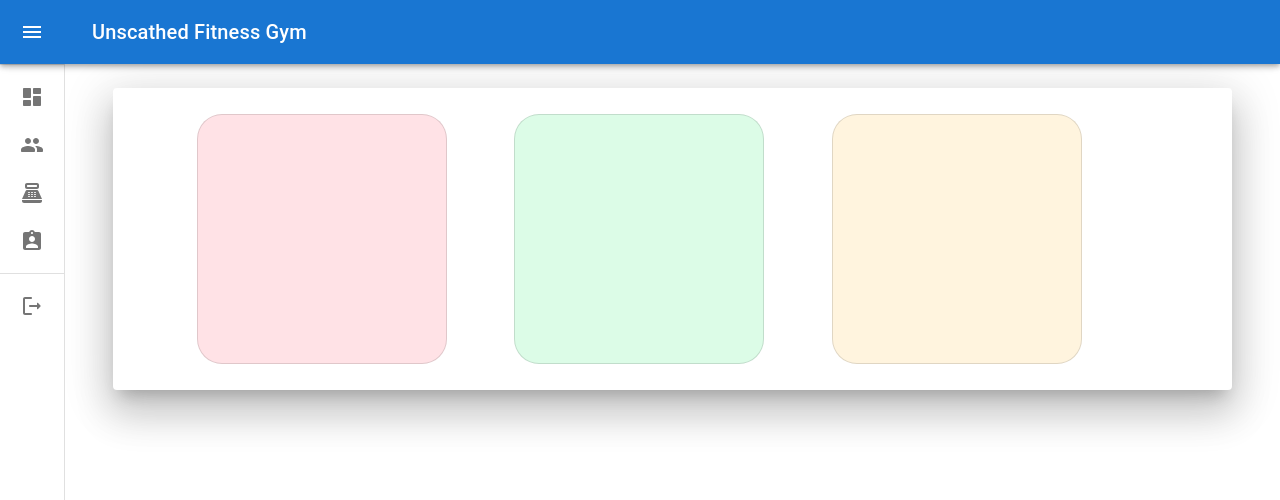
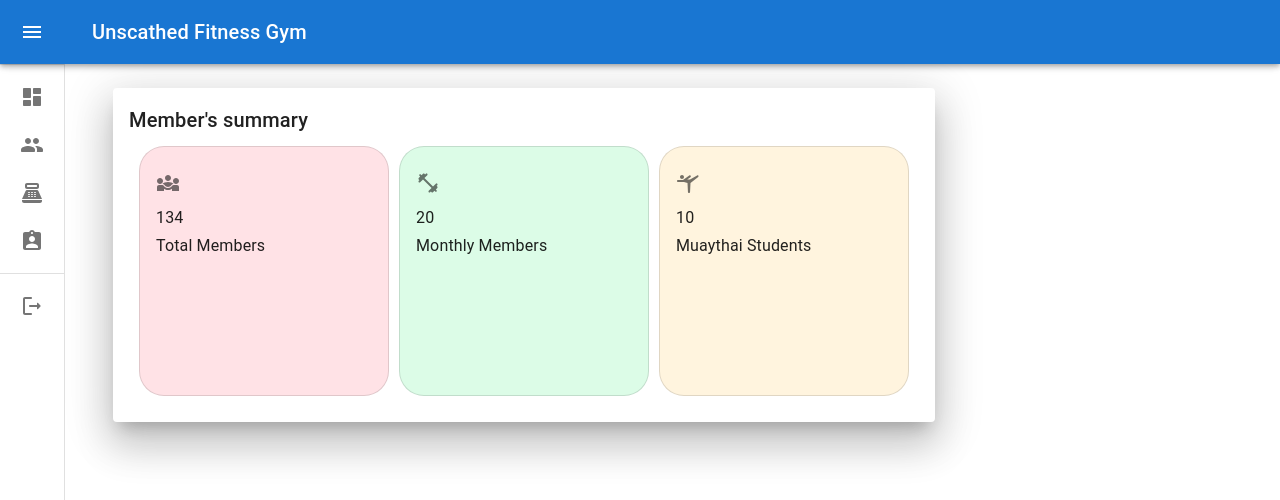
Before and after one commit to 2202-XU-CSCC22B/groupD, a Next.js app in the folder front-end/: page /dashboard in a window 1280 px wide. Shown: the top 500 px of the page. Built offline with nearby package versions, Linux system fonts and the light colour scheme.

Commit message:
Completed the Dashboard and Added Layout for landing page!

```diff
--- a/front-end/package.json
+++ b/front-end/package.json
@@ -15,6 +15,7 @@
     "@mui/material": "^5.12.3",
     "@mui/styles": "^5.12.3",
     "next": "13.4.1",
+    "prop-types": "^15.8.1",
     "react": "18.2.0",
     "react-dom": "18.2.0"
   }
--- /dev/null
+++ b/front-end/src/components/MemberSummary.js
@@ -0,0 +1,31 @@
+import {Paper} from "@mui/material";
+import {memberSummary} from "@modules/utils/config";
+import PaperDashboard from "@modules/components/PaperDashboard";
+import Typography from "@mui/material/Typography";
+
+export default function MemberSummary(){
+    return(
+        <Paper  style={{padding:"1rem"}} elevation={24}>
+            <Typography variant="h6" display="block" gutterBottom> Member's summary</Typography>
+
+            <div style={{
+                display: "flex",
+                flexDirection: "row",
+                justifyContent: "space-evenly",
+                flexWrap: "wrap",
+                gap: "10px",
+                margin: "10px",
+            }}>
+                {memberSummary.map(summary => (
+                    <PaperDashboard
+                        key={summary.name}
+                        color={summary.color}
+                        name={summary.name}
+                        icon={summary.icon}
+                        value={summary.value}
+                        tooltip={summary.tooltip} />
+                ))}
+            </div>
+        </Paper>
+    )
+}
--- a/front-end/src/components/PaperDashboard.js
+++ b/front-end/src/components/PaperDashboard.js
@@ -1,11 +1,41 @@
-import {Paper} from "@mui/material";
-
+import {Paper, Tooltip} from "@mui/material";
+import List from "@mui/material/List";
+import {logoutButton} from "@modules/utils/config";
+import ListItemButton from "@mui/material/ListItemButton";
+import ListItemIcon from "@mui/material/ListItemIcon";
+import ListItemText from "@mui/material/ListItemText";
+import ListItem from "@mui/material/ListItem";
+import * as React from "react";
+import PropTypes from "prop-types";
+import Typography from "@mui/material/Typography";
 export default function PaperDashboard(props){
-    const { color } = props;
+    const { color, tooltip, icon, value, name } = props;
 
     return(
-        <Paper style={{width: 250, height: 250, borderRadius: "25px", backgroundColor: color}} variant={"outlined"} square >
+        <Tooltip title={tooltip}>
+        <Paper style={{width: 250, height: 250, borderRadius: "25px", backgroundColor: color, padding: "1rem"}} variant={"outlined"} square >
+            <List>
 
+                    <ListItem key={name} disablePadding sx={{ display: 'block' }}>
+
+                            <ListItemIcon>
+                                {icon}
+                            </ListItemIcon>
+                            <ListItemText primary={value} />
+                            <ListItemText primary={name} />
+
+                    </ListItem>
+
+            </List>
         </Paper>
+        </Tooltip>
     )
 }
+
+PaperDashboard.PropTypes={
+    color : PropTypes.string.isRequired,
+    tooltip: PropTypes.string.isRequired,
+    icon: PropTypes.element.isRequired,
+    value: PropTypes.number.isRequired,
+    name: PropTypes.string.isRequired
+}
--- a/front-end/src/components/layouts/DashboardLayout.js
+++ b/front-end/src/components/layouts/DashboardLayout.js
@@ -193,7 +193,7 @@ export default function DashboardLayout({children}) {
 
                 </List>
             </Drawer>
-            <Box component="main" sx={{ flexGrow: 1, p: 3 }}>
+            <Box component="main" sx={{  p: 3 }}>
                 <DrawerHeader />
                 {children}
             </Box>
--- a/front-end/src/pages/dashboard.js
+++ b/front-end/src/pages/dashboard.js
@@ -4,6 +4,7 @@ import DashboardLayout from "@modules/components/layouts/DashboardLayout";
 import Head from "next/head";
 import PaperDashboard from "@modules/components/PaperDashboard";
 import {memberSummary} from "@modules/utils/config";
+import MemberSummary from "@modules/components/MemberSummary";
 export default function dashboard(){
     return(
         <DashboardLayout>
@@ -11,23 +12,8 @@ export default function dashboard(){
                 <title>Dashboard</title>
             </Head>
             <Container sx={{display: "flex", flexDirection: "column"}}>
+                <MemberSummary/>
 
-                <Paper  style={{padding:"1rem"}} elevation={24}>
-                    {/*<Typography variant="h6" display="block" gutterBottom> Overview</Typography>*/}
-
-                    <div style={{
-                        display: "flex",
-                        flexDirection: "row",
-                        justifyContent: "space-evenly",
-                        flexWrap: "wrap",
-                        gap: "10px",
-                        margin: "10px",
-                        maxWidth: "1000px",}}>
-                        {memberSummary.map(summary => (
-                            <PaperDashboard key={summary.name} color={summary.color} />
-                        ))}
-                    </div>
-                </Paper>
 
             </Container>
         </DashboardLayout>
--- a/front-end/src/pages/index.js
+++ b/front-end/src/pages/index.js
@@ -1,8 +1,10 @@
 import {Container, Paper, Typography} from "@mui/material";
 import Link from "next/link";
+import ResponsiveAppBar from "@modules/components/layouts/ResponsiveAppBar";
 
 export default function LandingPage(){
   return(
+      <ResponsiveAppBar>
           <Paper>
               <Container sx={{display: "flex", flexDirection: "column"}}>
                   <Typography> Landing Page</Typography>
@@ -11,5 +13,7 @@ export default function LandingPage(){
 
 
           </Paper>
+      </ResponsiveAppBar>
+
   )
 }
--- a/front-end/src/utils/config.js
+++ b/front-end/src/utils/config.js
@@ -23,11 +23,12 @@ export const logoutButton = {
 }
 
 export const memberSummary =[
-    {name: "Total Members", icon: <Diversity3OutlinedIcon/>, value: 150, color: "#FFE2E6"},
-    {name: "Monthly Members", icon: <FitnessCenterRoundedIcon/>, value: 20, color: "#DCFCE7"},
-    {name: "Muaythai Students", icon: <SportsGymnasticsRoundedIcon/>, value: 10, color: "#FFF4DE"},
+    {name: "Total Members", icon: <Diversity3OutlinedIcon/>, value: 134, color: "#FFE2E6", tooltip: "Number of all registered users"},
+    {name: "Monthly Members", icon: <FitnessCenterRoundedIcon/>, value: 20, color: "#DCFCE7", tooltip: "Number of all active monthly users"},
+    {name: "Muaythai Students", icon: <SportsGymnasticsRoundedIcon/>, value: 10, color: "#FFF4DE", tooltip: "Number of total enrolled monthly students"},
 
 ]
 
 
+
 export default dashboardData;
```
Also changed, not shown: front-end/src/components/layouts/ResponsiveAppBar.js (added, +113 -0 lines), 1 other file (tests, documents, lock files or other folders). Lines whose indentation alone changed are shown as unchanged.
